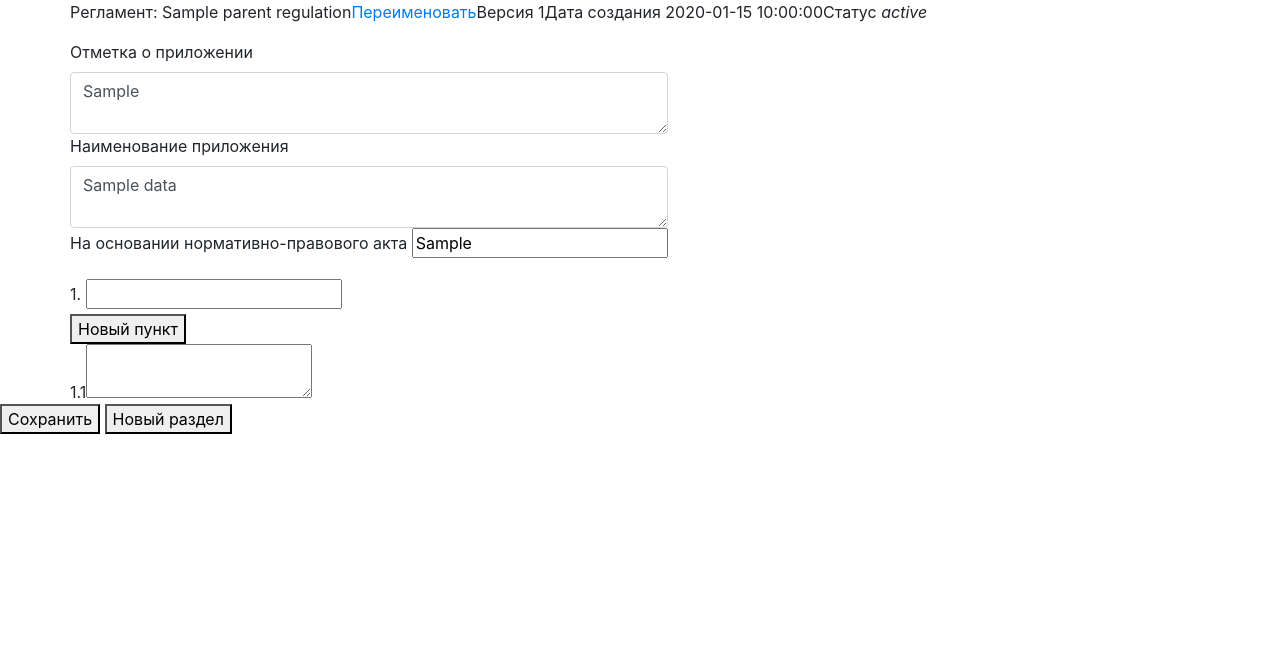
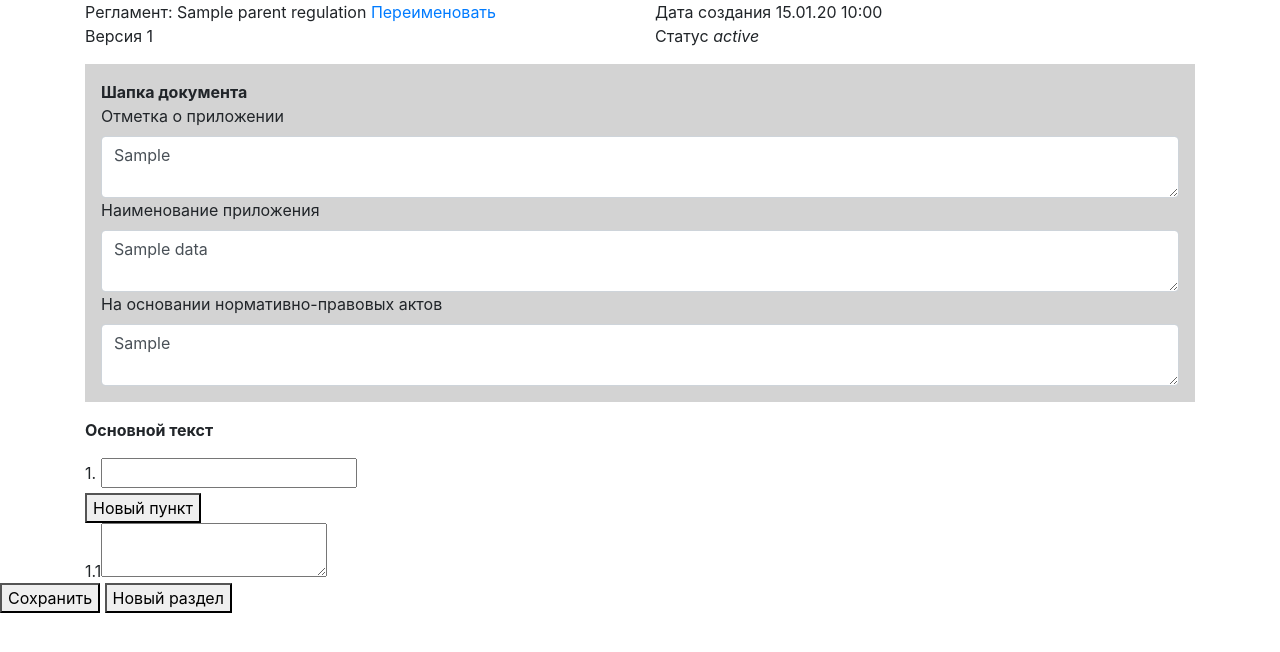
Before and after one commit to romakir/kanbala, a Flask app: template app/templates/main/regulation_editor.html in a window 1280 px wide. Shown: the top 652 px of the page. Run offline with Flask 2, Linux system fonts and the light colour scheme; the template is opened without the code that fills it: most values are stand-ins (such as "Sample title", 1, 10 or a date in 2020); data that the repository does not hold is empty; some libraries are stand-ins or nearby versions.

Commit message:
верстка редактора

```diff
--- a/app/templates/main/regulation_editor.html
+++ b/app/templates/main/regulation_editor.html
@@ -3,14 +3,20 @@
 {% block content %}
     <div class="container">
         <div class="row">
-            <span>Регламент: {{ regulation_version.parent_regulation().short_name }}</span>
-            <a href="#">Переименовать</a>
-            <p>Версия {{ regulation_version.version_number }}</p>
-            <p>Дата создания {{ regulation_version.created }}</p>
-            <p>Статус <em>{{ regulation_version.status }}</em></p>
-            <form method="POST" action='/save_regulation_{{ regulation_version.id }}' id='editor'>
-                <div class="form-group " id='headers'>
-                    <div id='hdrs'>
+            <div class="col">
+                <p class="m-0">Регламент: {{ regulation_version.parent_regulation().short_name }} <a href="#">Переименовать</a></p>
+                <p>Версия {{ regulation_version.version_number }}</p>
+            </div>
+            <div class="col">
+                <p class="m-0">Дата создания {{ regulation_version.created.strftime('%d.%m.%y %H:%M') }}</p>
+                <p>Статус <em>{{ regulation_version.status }}</em></p>
+            </div>
+        </div>
+        <div class="row">
+            <form class="col" method="POST" action='/save_regulation_{{ regulation_version.id }}' id='editor'>
+                <div class="form-group" id='headers'>
+                    <div id='hdrs' class="p-3" style="background: lightgray">
+                        <b>Шапка документа</b>
                         <div class="">
                             <label for='header_application'>Отметка о приложении</label>
                             <textarea class='form-control' name='header_application' id='header_application'>{{ data['header_application'] }}</textarea>
@@ -18,12 +24,13 @@
                         <div >
                             <label for='header_name'>Наименование приложения</label>
                             <textarea class='form-control' name='header_name'  id='header_name'>{{ data['header_name'] }}</textarea>
-                            <label for='header_base_doc'>На основании нормативно-правового акта</label>
-                            <input name='header_base_doc'  id='header_base_doc' value="{{ data['header_base_doc'] }}">
+                            <label for='header_base_doc'>На основании нормативно-правовых актов</label>
+                            <textarea class='form-control' name='header_base_doc'  id='header_base_doc' placeholder="вставьте ссылки на документы через пробел">{{ data['header_base_doc'] }}</textarea>
                         </div>
                     </div>
                 </div>
                 <div>
+                    <p><b>Основной текст</b></p>
                     <!-- section title -->
                     <div class="d-inline">
                         <label for='sect_1'>1. </label>
```
